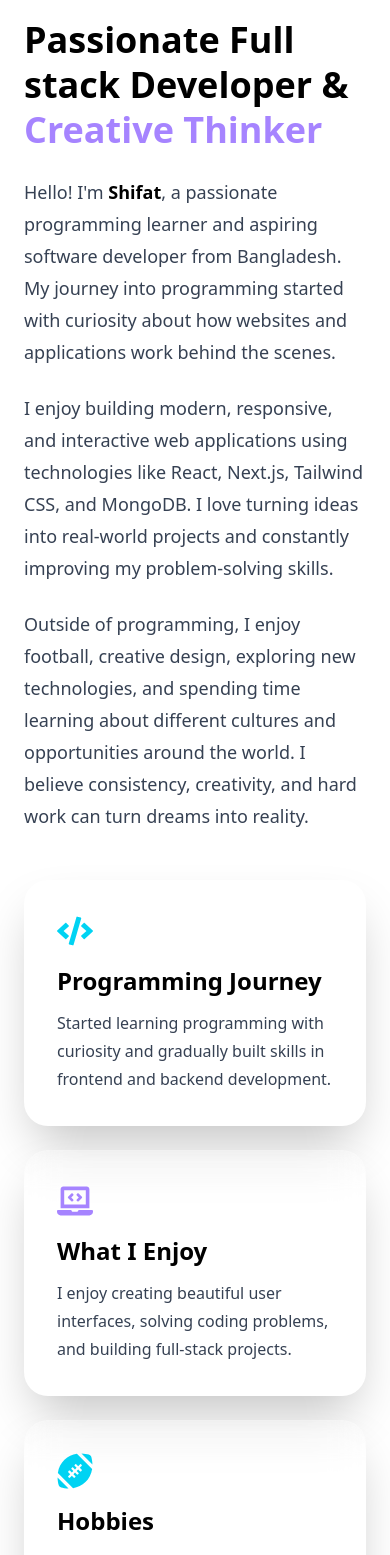
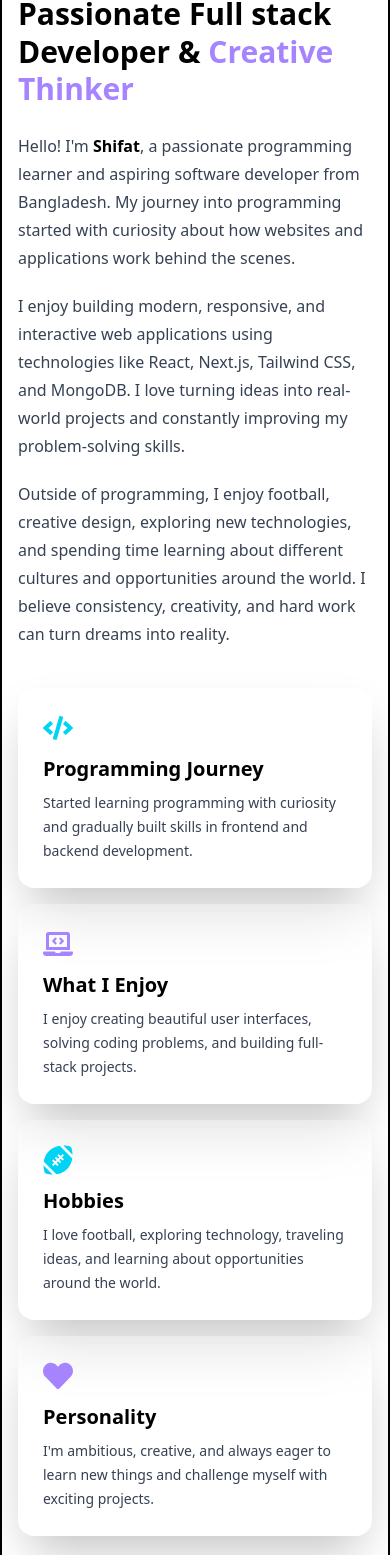
Before and after one commit to Symun-Hossain-Shifat/My-Portofolio-With-NextJS, a Next.js app: page / in a window 390 px wide. Shown: the part 1449-3004 px from the top of the page. Built offline with nearby package versions, Linux system fonts and the light colour scheme.

Commit message:
About Me Page UPdated

```diff
--- a/src/app/components/about.jsx
+++ b/src/app/components/about.jsx
@@ -13,18 +13,17 @@ import {
   FaLinkedin,
 } from "react-icons/fa";
 
-export default function Aboutpage () {
+export default function Aboutpage() {
   return (
     <section
       id="about"
-      className="min-h-screen bg-white text-black px-6 md:px-16 py-20"
+      className="min-h-screen border-2 bg-white text-black px-4 sm:px-6 md:px-16 py-14 md:py-20"
     >
-      <p className="text-violet-600 font-bold text-2xl text-center mb-5 tracking-widest uppercase mb-3">
+      <p className="text-violet-600 font-bold text-xl sm:text-2xl text-center mb-6 tracking-widest uppercase">
         About Me
       </p>
 
-      <div className="max-w-7xl mx-auto grid md:grid-cols-2 gap-12 items-center">
-
+      <div className="max-w-7xl mx-auto grid grid-cols-1 md:grid-cols-2 gap-10 md:gap-12 items-center">
         {/* LEFT SIDE */}
         <motion.div
           initial={{ opacity: 0, x: -80 }}
@@ -32,27 +31,26 @@ export default function Aboutpage () {
           transition={{ duration: 0.8 }}
           viewport={{ once: true }}
         >
-
-          <h2 className="text-4xl md:text-6xl font-bold leading-tight mb-6">
+          <h2 className="text-3xl sm:text-4xl md:text-5xl lg:text-6xl font-bold leading-tight mb-6">
             Passionate Full stack Developer &
             <span className="text-violet-400"> Creative Thinker</span>
           </h2>
 
-          <p className="text-gray-700 text-lg leading-8 mb-6">
+          <p className="text-gray-700 text-base md:text-lg leading-7 md:leading-8 mb-5 md:mb-6">
             Hello! I'm <span className="text-black font-semibold">Shifat</span>,
             a passionate programming learner and aspiring software developer
             from Bangladesh. My journey into programming started with curiosity
             about how websites and applications work behind the scenes.
           </p>
 
-          <p className="text-gray-700 text-lg leading-8 mb-6">
+          <p className="text-gray-700 text-base md:text-lg leading-7 md:leading-8 mb-5 md:mb-6">
             I enjoy building modern, responsive, and interactive web
             applications using technologies like React, Next.js, Tailwind CSS,
             and MongoDB. I love turning ideas into real-world projects and
             constantly improving my problem-solving skills.
           </p>
 
-          <p className="text-gray-700 text-lg leading-8">
+          <p className="text-gray-700 text-base md:text-lg leading-7 md:leading-8">
             Outside of programming, I enjoy football, creative design, exploring
             new technologies, and spending time learning about different
             cultures and opportunities around the world. I believe consistency,
@@ -66,20 +64,18 @@ export default function Aboutpage () {
           whileInView={{ opacity: 1, x: 0 }}
           transition={{ duration: 0.8 }}
           viewport={{ once: true }}
-          className="grid grid-cols-1 sm:grid-cols-2 gap-6"
+          className="grid grid-cols-1 sm:grid-cols-2 gap-4 sm:gap-6"
         >
           {/* CARD 1 */}
           <motion.div
             whileHover={{ scale: 1.05 }}
-            className="bg-white/5 backdrop-blur-lg border border-white/10 p-8 rounded-3xl shadow-2xl hover:text-violet-400 transition duration-300"
+            className="bg-white/5 backdrop-blur-lg border border-white/10 p-6 md:p-8 rounded-2xl md:rounded-3xl shadow-2xl hover:text-violet-400 transition duration-300"
           >
-            <FaCode className="text-4xl text-cyan-400 mb-4" />
-
-            <h3 className="text-2xl font-bold mb-3">
+            <FaCode className="text-3xl md:text-4xl text-cyan-400 mb-3 md:mb-4" />
+            <h3 className="text-xl md:text-2xl font-bold mb-2 md:mb-3">
               Programming Journey
             </h3>
-
-            <p className="text-gray-700 leading-7">
+            <p className="text-gray-700 text-sm md:text-base leading-6 md:leading-7">
               Started learning programming with curiosity and gradually built
               skills in frontend and backend development.
             </p>
@@ -88,15 +84,13 @@ export default function Aboutpage () {
           {/* CARD 2 */}
           <motion.div
             whileHover={{ scale: 1.05 }}
-            className="bg-white/5 backdrop-blur-lg border border-white/10 p-8 rounded-3xl shadow-2xl hover:text-violet-400 transition duration-300"
+            className="bg-white/5 backdrop-blur-lg border border-white/10 p-6 md:p-8 rounded-2xl md:rounded-3xl shadow-2xl hover:text-violet-400 transition duration-300"
           >
-            <FaLaptopCode className="text-4xl text-violet-400 mb-4" />
-
-            <h3 className="text-2xl font-bold mb-3">
+            <FaLaptopCode className="text-3xl md:text-4xl text-violet-400 mb-3 md:mb-4" />
+            <h3 className="text-xl md:text-2xl font-bold mb-2 md:mb-3">
               What I Enjoy
             </h3>
-
-            <p className="text-gray-700 leading-7">
+            <p className="text-gray-700 text-sm md:text-base leading-6 md:leading-7">
               I enjoy creating beautiful user interfaces, solving coding
               problems, and building full-stack projects.
             </p>
@@ -105,15 +99,13 @@ export default function Aboutpage () {
           {/* CARD 3 */}
           <motion.div
             whileHover={{ scale: 1.05 }}
-            className="bg-white/5 backdrop-blur-lg border border-white/10 p-8 rounded-3xl shadow-2xl hover:text-violet-400 transition duration-300"
+            className="bg-white/5 backdrop-blur-lg border border-white/10 p-6 md:p-8 rounded-2xl md:rounded-3xl shadow-2xl hover:text-violet-400 transition duration-300"
           >
-            <FaFootballBall className="text-4xl text-cyan-400 mb-4" />
-
-            <h3 className="text-2xl font-bold mb-3">
+            <FaFootballBall className="text-3xl md:text-4xl text-cyan-400 mb-3 md:mb-4" />
+            <h3 className="text-xl md:text-2xl font-bold mb-2 md:mb-3">
               Hobbies
             </h3>
-
-            <p className="text-gray-700 leading-7">
+            <p className="text-gray-700 text-sm md:text-base leading-6 md:leading-7">
               I love football, exploring technology, traveling ideas, and
               learning about opportunities around the world.
             </p>
@@ -122,46 +114,47 @@ export default function Aboutpage () {
           {/* CARD 4 */}
           <motion.div
             whileHover={{ scale: 1.05 }}
-            className="bg-white/5 backdrop-blur-lg border border-white/10 p-8 rounded-3xl shadow-2xl hover:text-violet-400 transition duration-300"
+            className="bg-white/5 backdrop-blur-lg border border-white/10 p-6 md:p-8 rounded-2xl md:rounded-3xl shadow-2xl hover:text-violet-400 transition duration-300"
           >
-            <FaHeart className="text-4xl text-violet-400 mb-4" />
-
-            <h3 className="text-2xl font-bold mb-3">
+            <FaHeart className="text-3xl md:text-4xl text-violet-400 mb-3 md:mb-4" />
+            <h3 className="text-xl md:text-2xl font-bold mb-2 md:mb-3">
               Personality
             </h3>
-
-            <p className="text-gray-700 leading-7">
+            <p className="text-gray-700 text-sm md:text-base leading-6 md:leading-7">
               I'm ambitious, creative, and always eager to learn new things and
               challenge myself with exciting projects.
             </p>
           </motion.div>
         </motion.div>
       </div>
+
       <div>
-
         {/* Buttons */}
-          <div className="flex my-5 justify-center items-center gap-5">
-
-
-
+        <div className="flex my-6 md:my-8 justify-center items-center gap-5 md:gap-6">
           {/* Social Icons */}
-
-            <Link target="blank" href={'https://www.facebook.com/saymon.hossain.shifat'}>
-            <FaFacebook size={30} className="hover:text-primary cursor-pointer" />
+          <Link target="_blank" href={"https://www.facebook.com/saymon.hossain.shifat"}>
+            <FaFacebook
+              size={26}
+              className="hover:text-primary cursor-pointer sm:!w-[30px] sm:!h-[30px]"
+            />
           </Link>
 
-            <Link target="blank" href={'https://github.com/Symun-Hossain-Shifat'}>
-              <FaGithub size={30} className="hover:text-primary cursor-pointer" />
+          <Link target="_blank" href={"https://github.com/Symun-Hossain-Shifat"}>
+            <FaGithub
+              size={26}
+              className="hover:text-primary cursor-pointer sm:!w-[30px] sm:!h-[30px]"
+            />
           </Link>
 
-            <Link target="blank" href={'https://www.linkedin.com/in/symun-hossain-shifat-35612338b/'}>
-             <FaLinkedin size={30} className="hover:text-primary cursor-pointer" />
+          <Link
+            target="_blank"
+            href={"https://www.linkedin.com/in/symun-hossain-shifat-35612338b/"}
+          >
+            <FaLinkedin
+              size={26}
+              className="hover:text-primary cursor-pointer sm:!w-[30px] sm:!h-[30px]"
+            />
           </Link>
-
-
-
-
-
         </div>
       </div>
     </section>
--- a/src/app/components/skills.jsx
+++ b/src/app/components/skills.jsx
@@ -20,8 +20,25 @@ import {
   SiExpress,
 } from "react-icons/si";
 
-export default function Skillspage () {
+export default function Skillspage() {
   const frontendSkills = [
+    {
+      name: "React",
+      icon: <FaReact />,
+      level: "90%",
+    },
+    {
+      name: "Next.js",
+      icon: <SiNextdotjs />,
+      level: "95%",
+    },
+
+    {
+      name: "JavaScript",
+      icon: <SiJavascript />,
+      level: "90%",
+    },
+
     {
       name: "HTML5",
       icon: <FaHtml5 />,
@@ -31,21 +48,6 @@ export default function Skillspage () {
       name: "CSS3",
       icon: <FaCss3Alt />,
       level: "99%",
-    },
-    {
-      name: "JavaScript",
-      icon: <SiJavascript />,
-      level: "90%",
-    },
-    {
-      name: "React",
-      icon: <FaReact />,
-      level: "90%",
-    },
-    {
-      name: "Next.js",
-      icon: <SiNextdotjs />,
-      level: "95%",
     },
     {
       name: "Tailwind CSS",
@@ -138,7 +140,7 @@ export default function Skillspage () {
 }
 
 /* SKILL CARD */
-function SkillCard ({ title, skills }) {
+function SkillCard({ title, skills }) {
   return (
     <motion.div
       initial={{ opacity: 0, y: 80 }}
--- a/src/app/layout.js
+++ b/src/app/layout.js
@@ -23,7 +23,7 @@ export default function RootLayout({ children }) {
   return (
     <html
       lang="en"
-      data-theme = 'light'
+      data-theme='light'
       className={`${geistSans.variable} ${geistMono.variable} h-full antialiased`}
     >
       <body className="min-h-full flex flex-col">
@@ -38,7 +38,7 @@ export default function RootLayout({ children }) {
 
 
 
-        </body>
+      </body>
     </html>
   );
 }
```
Also changed, not shown: src/app/page.js (line endings or trailing spaces). Lines whose indentation alone changed are shown as unchanged.
